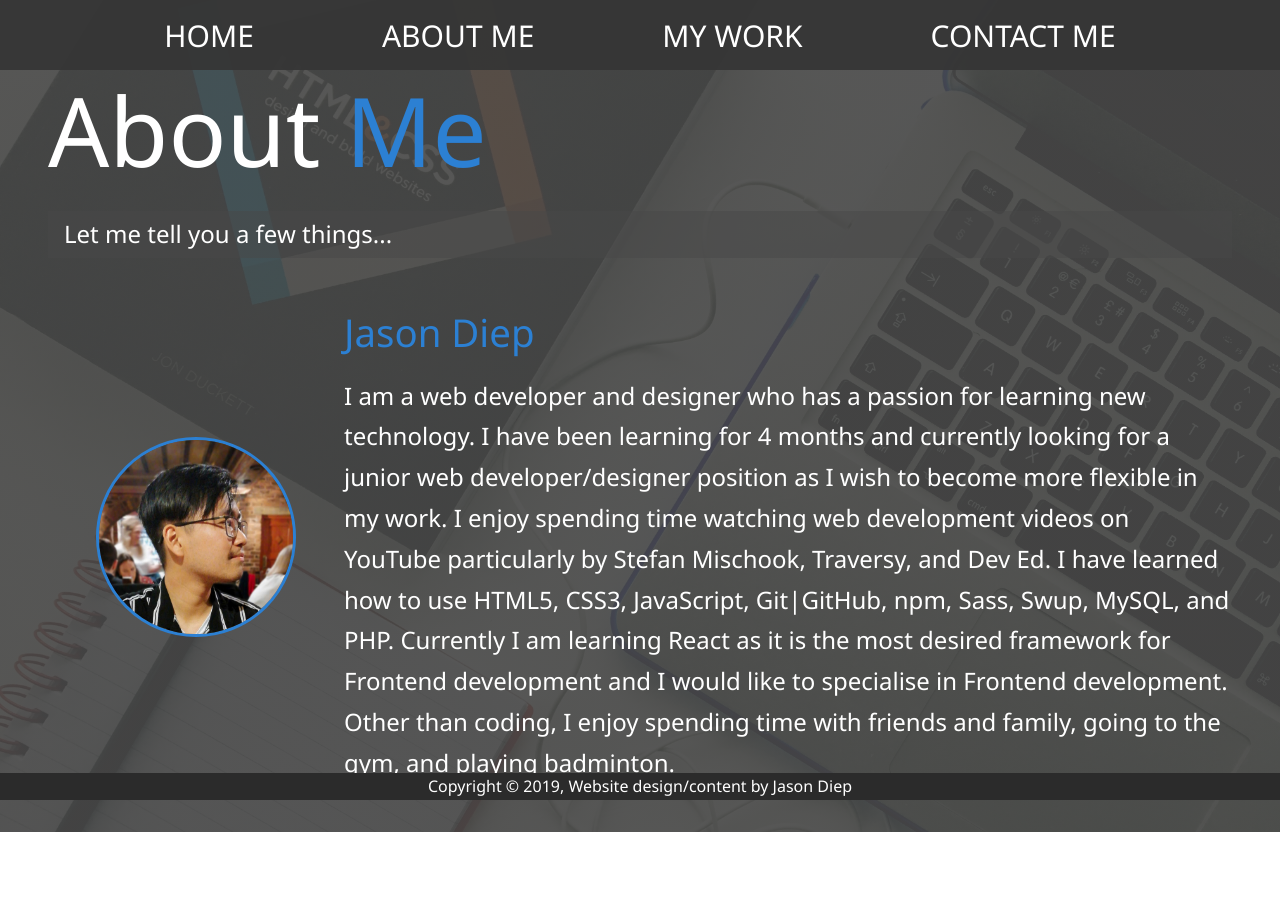
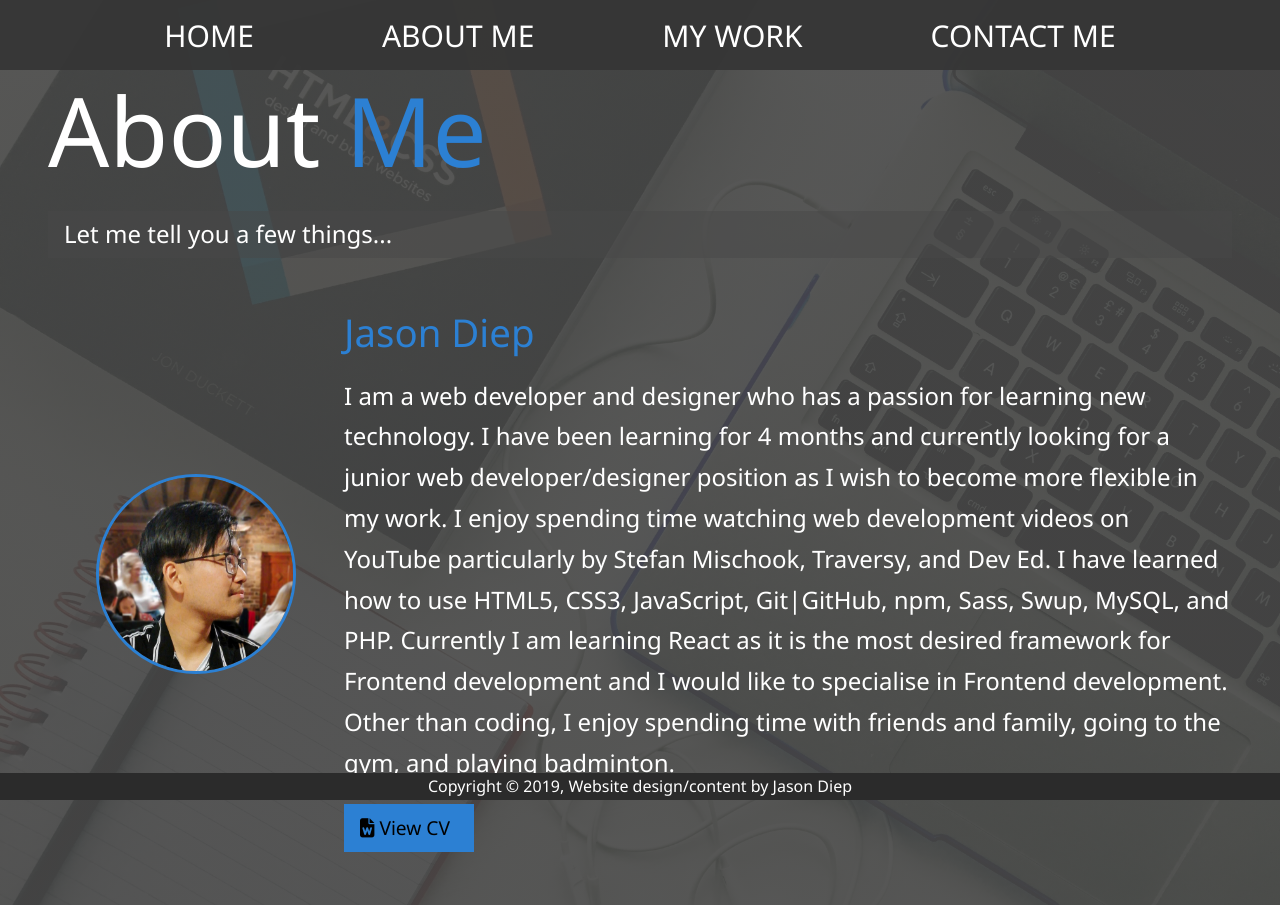
Before and after one commit to aca14jd/modern_portfolio, a website: page dist/about.html in a window 1280 px wide. Before the commit the page ends 832 px from the top, so only its background shows below. Drawn offline with Linux system fonts and the light colour scheme.

Commit message:
add cv to about page

```diff
--- a/scss/main.scss
+++ b/scss/main.scss
@@ -195,6 +195,11 @@ main{
   color: set-text-color($secondary-color);
 }
 
+.cv{
+  margin-top: 20px;
+  width: 130px;
+}
+
 // Swup Transitions
 
 .transition-fade {
```
Also changed, not shown: dist/about.html, dist/css/main.css.
